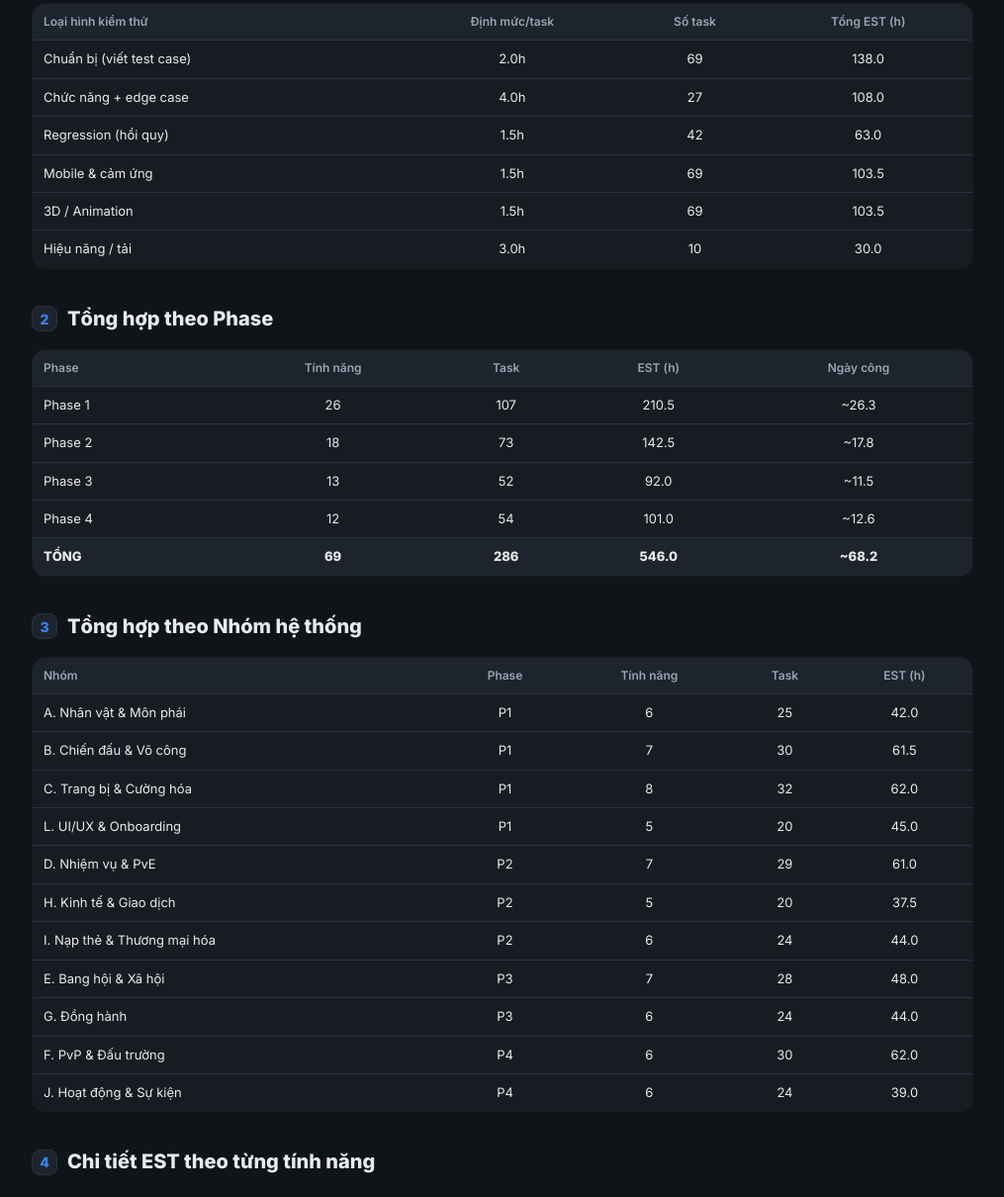
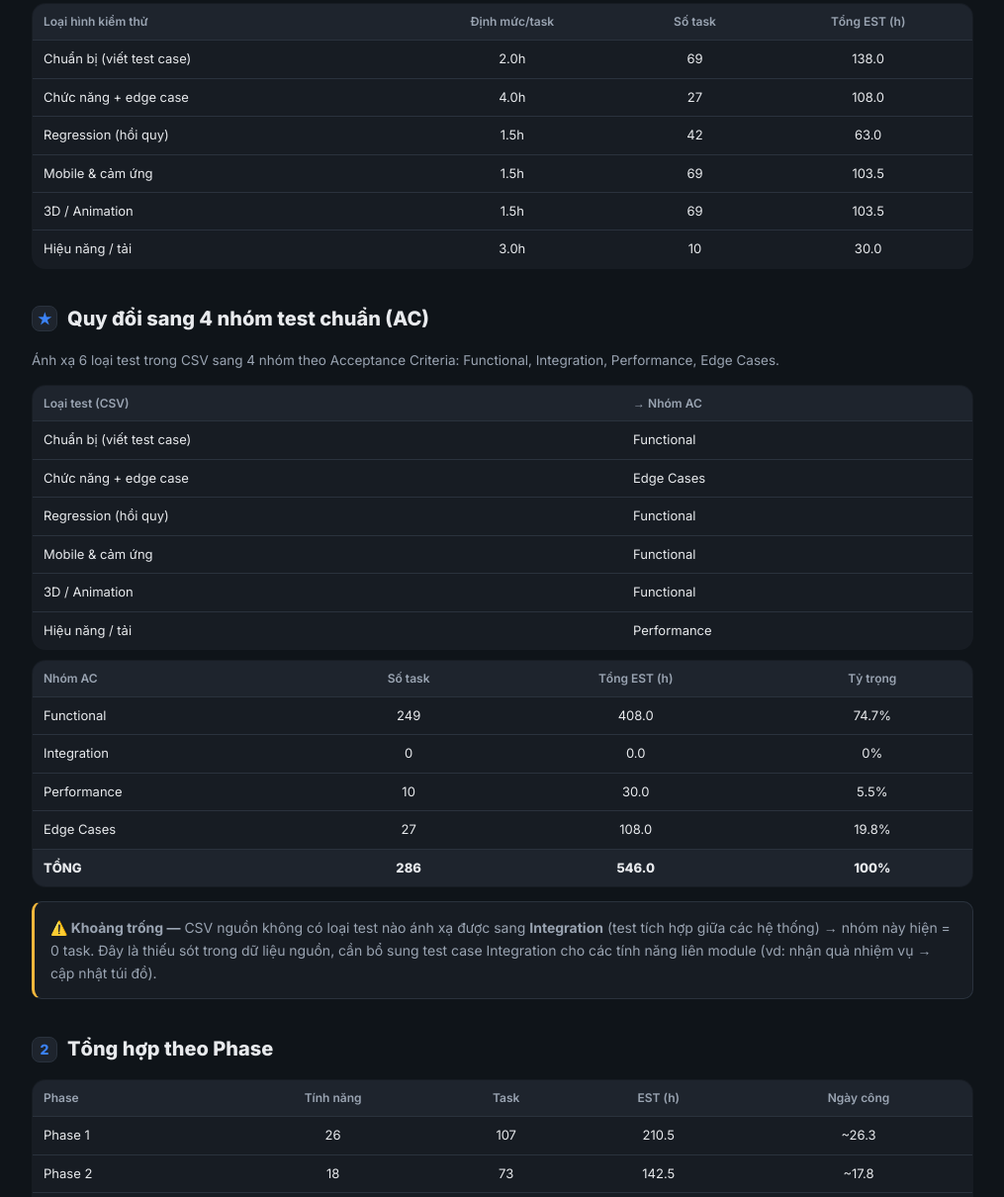
Before and after one commit to duong141001/kazuo-smitwork-tutorial, a website: page qa-classification-est/index.html in a window 1280 px wide. Shown: the part 476-1686 px from the top of the page at 99% size, without its empty margins (132-1147 px from the left). Drawn offline with Linux system fonts and the light colour scheme.

Commit message:
feat: add 4-group AC mapping to QA classification page

```diff
--- a/qa-classification-est/index.html
+++ b/qa-classification-est/index.html
@@ -68,6 +68,25 @@
 <tr><td>3D / Animation</td><td class="c">1.5h</td><td class="c">69</td><td class="c">103.5</td></tr>
 <tr><td>Hiệu năng / tải</td><td class="c">3.0h</td><td class="c">10</td><td class="c">30.0</td></tr>
 </table>
+
+  <h2><span class="num">★</span> Quy đổi sang 4 nhóm test chuẩn (AC)</h2>
+  <p style="color:var(--muted);font-size:13.5px">Ánh xạ 6 loại test trong CSV sang 4 nhóm theo Acceptance Criteria: Functional, Integration, Performance, Edge Cases.</p>
+  <table><tr><th>Loại test (CSV)</th><th>→ Nhóm AC</th></tr>
+  <tr><td>Chuẩn bị (viết test case)</td><td>Functional</td></tr>
+  <tr><td>Chức năng + edge case</td><td>Edge Cases</td></tr>
+  <tr><td>Regression (hồi quy)</td><td>Functional</td></tr>
+  <tr><td>Mobile & cảm ứng</td><td>Functional</td></tr>
+  <tr><td>3D / Animation</td><td>Functional</td></tr>
+  <tr><td>Hiệu năng / tải</td><td>Performance</td></tr>
+  </table>
+  <table><tr><th>Nhóm AC</th><th class="c">Số task</th><th class="c">Tổng EST (h)</th><th class="c">Tỷ trọng</th></tr>
+  <tr><td>Functional</td><td class="c">249</td><td class="c">408.0</td><td class="c">74.7%</td></tr>
+  <tr><td>Integration</td><td class="c">0</td><td class="c">0.0</td><td class="c">0%</td></tr>
+  <tr><td>Performance</td><td class="c">10</td><td class="c">30.0</td><td class="c">5.5%</td></tr>
+  <tr><td>Edge Cases</td><td class="c">27</td><td class="c">108.0</td><td class="c">19.8%</td></tr>
+  <tr class="tot"><td>TỔNG</td><td class="c">286</td><td class="c">546.0</td><td class="c">100%</td></tr>
+  </table>
+  <div class="callout" style="border-left-color:var(--warn)"><b>⚠️ Khoảng trống —</b> CSV nguồn không có loại test nào ánh xạ được sang <b>Integration</b> (test tích hợp giữa các hệ thống) → nhóm này hiện = 0 task. Đây là thiếu sót trong dữ liệu nguồn, cần bổ sung test case Integration cho các tính năng liên module (vd: nhận quà nhiệm vụ → cập nhật túi đồ).</div>
 
   <h2><span class="num">2</span> Tổng hợp theo Phase</h2>
   <table><tr><th>Phase</th><th class="c">Tính năng</th><th class="c">Task</th><th class="c">EST (h)</th><th class="c">Ngày công</th></tr>
```
